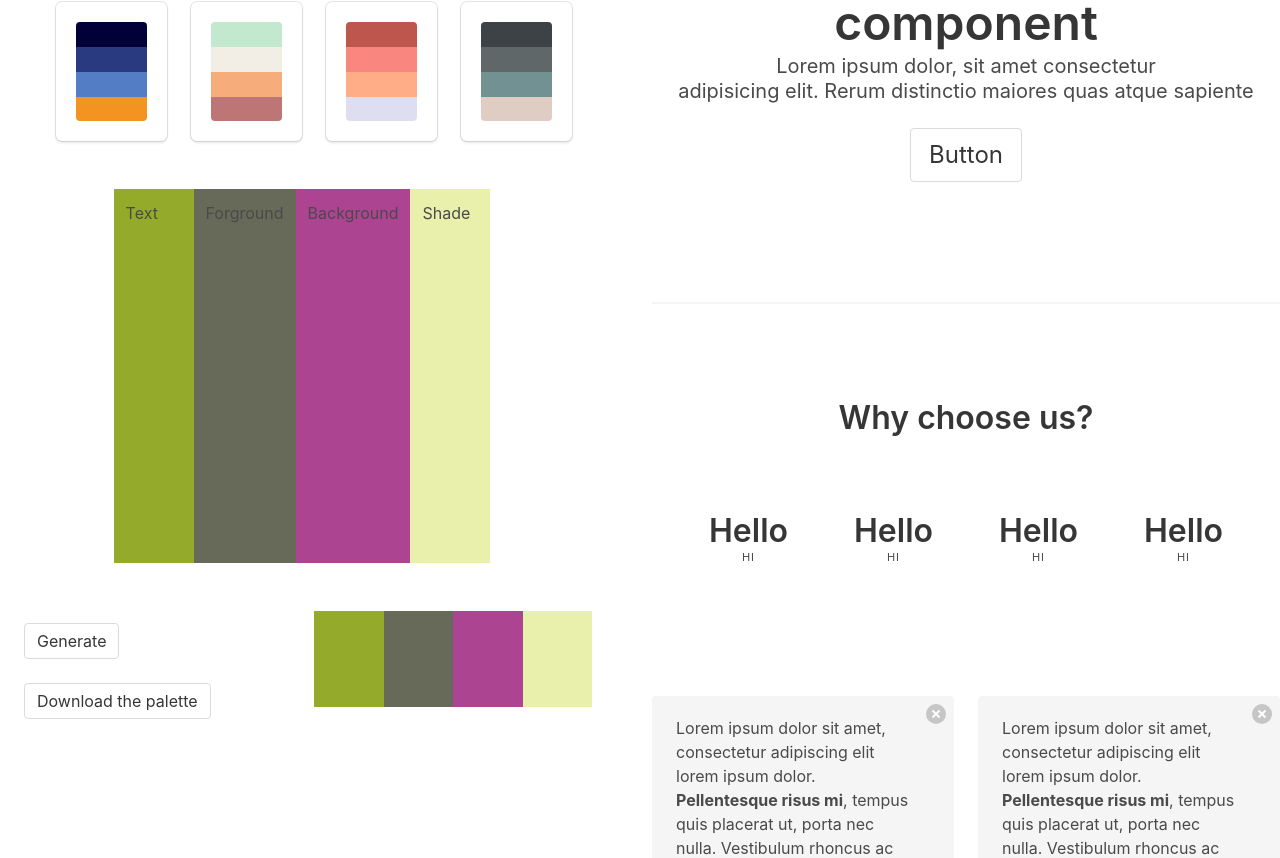
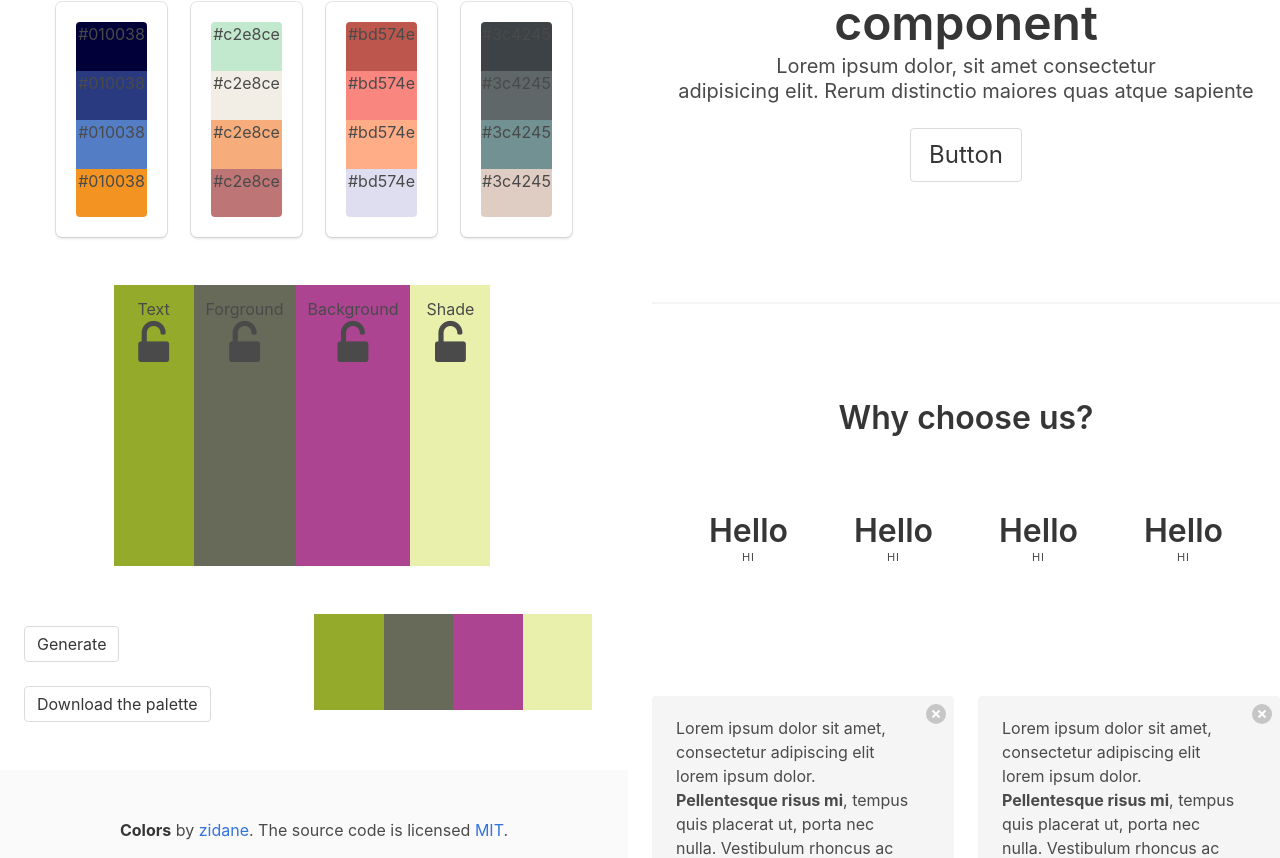
Before and after one commit to phantomzidane/colors, an Angular app: page / in a window 1280 px wide. Shown: the part 182-1040 px from the top of the page. Built offline with nearby package versions, Linux system fonts and the light colour scheme.

Commit message:
working on the styles

```diff
--- a/src/app/app.component.css
+++ b/src/app/app.component.css
@@ -35,7 +35,7 @@ html, body{
 }
 .gencolors{
    width: 80%;
-   height: 60%;
+   height: 30%;
    padding-left:20%;
 }
 .gensubcolors{
--- a/src/app/app.component.html
+++ b/src/app/app.component.html
@@ -20,10 +20,10 @@
                <div class="column is-3" *ngFor="let color of data">
                  <a (click)="change(color.id)">
                     <div class="item box">
-                    <div class="one fill" [style.background-color]="color?.c1" ></div>
-                    <div class="two fill" [style.background-color]="color?.c2"></div>
-                    <div class="three fill" [style.background-color]="color?.c3"></div>
-                    <div class="four fill" [style.background-color]="color?.c4"></div>
+                    <div class="one fill has-text-centered" [style.background-color]="color?.c1" > <span>{{color?.c1}}</span></div>
+                    <div class="two fill has-text-centered" [style.background-color]="color?.c2"><span>{{color?.c1}}</span></div>
+                    <div class="three fill has-text-centered" [style.background-color]="color?.c3"><span>{{color?.c1}}</span></div>
+                    <div class="four fill has-text-centered" [style.background-color]="color?.c4"><span>{{color?.c1}}</span></div>
                  </div>
                  </a>
 
@@ -31,13 +31,19 @@
 
              </div>
            </div>
-           <div class="gencolors columns">
+           <div class="gencolors columns has-text-centered">
              <div class="cl1 space column">Text
-
+                 <p><i class="fa fa-unlock-alt fa-3x"></i></p>
              </div>
-             <div class="cl2 space column">Forground</div>
-             <div class="cl3 space column">Background</div>
-             <div class="cl4 space column">Shade</div>
+             <div class="cl2 space column has-text-centered">Forground
+                <p><i class="fa fa-unlock-alt fa-3x"></i></p>
+             </div>
+             <div class="cl3 space column has-text-centered">Background
+                <p><i class="fa fa-unlock-alt fa-3x"></i></p>
+             </div>
+             <div class="cl4 space column has-text-centered">Shade
+                <p><i class="fa fa-unlock-alt fa-3x"></i></p>
+             </div>
            </div>
            <div class="section">
              <div class="columns">
@@ -56,7 +62,14 @@
              </div>
 
            </div>
-
+           <footer class="footer">
+              <div class="content has-text-centered">
+                <p>
+                  <strong>Colors</strong> by <a href="https://jgthms.com">zidane</a>. The source code is licensed
+                  <a href="http://opensource.org/licenses/mit-license.php">MIT</a>.
+                </p>
+              </div>
+            </footer>
          </div>
        </div>
      </div>
--- a/src/index.html
+++ b/src/index.html
@@ -7,6 +7,7 @@
   <meta name="viewport" content="width=device-width, initial-scale=1">
   <link rel="icon" type="image/x-icon" href="favicon.ico">
   <link rel="stylesheet" href="https://cdnjs.cloudflare.com/ajax/libs/bulma/0.7.5/css/bulma.min.css">
+  <link rel="stylesheet" href="https://stackpath.bootstrapcdn.com/font-awesome/4.7.0/css/font-awesome.min.css">
 </head>
 <body>
   <app-root></app-root>
```
